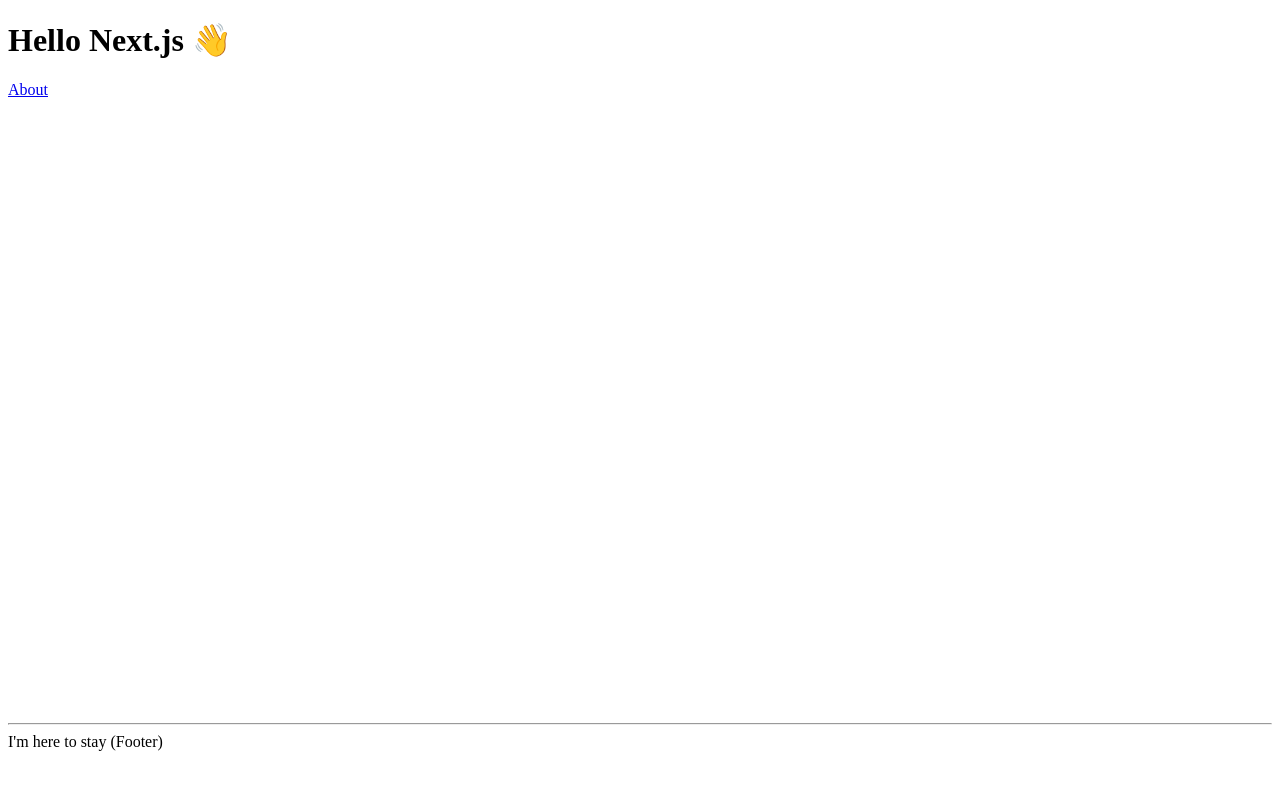
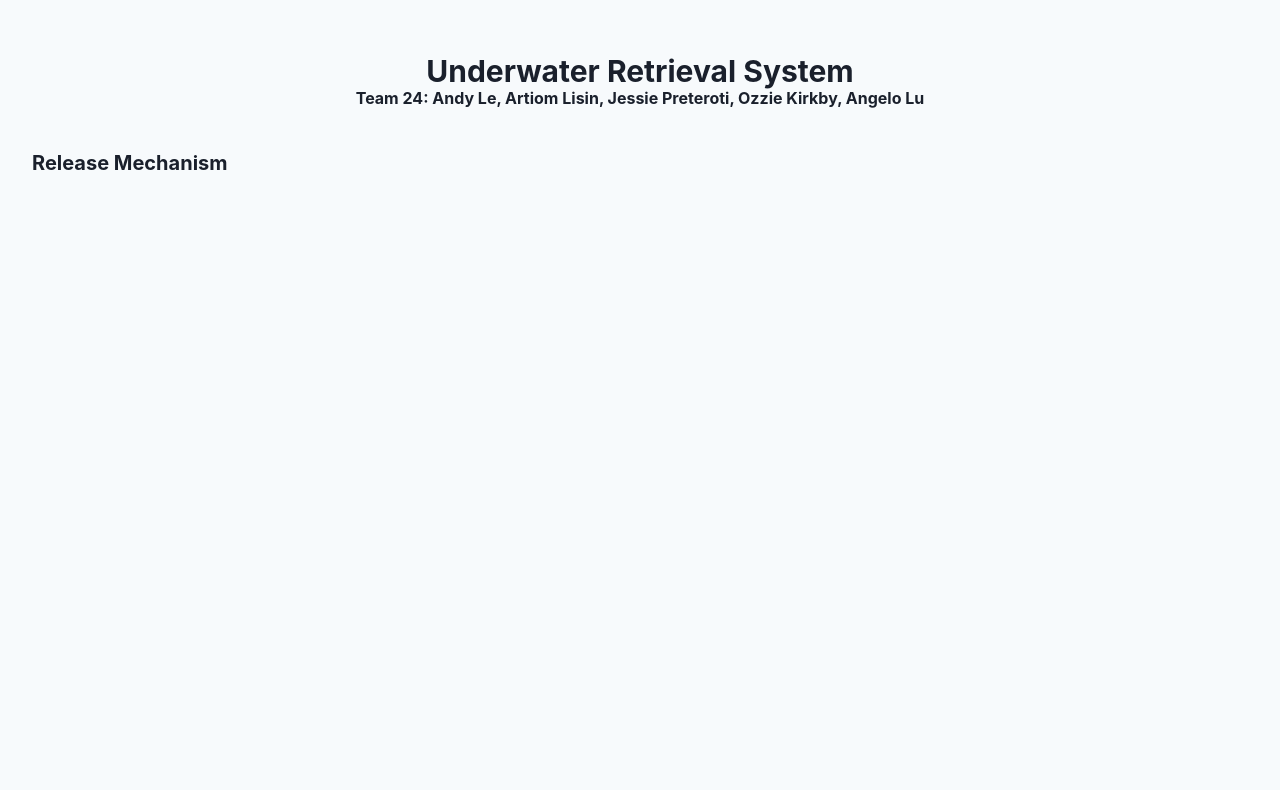
Before and after one commit to kirkbyo/mech460, a Next.js app: page / in a window 1280 px wide. Shown: the top 790 px of the page. Built offline with nearby package versions, Linux system fonts and the light colour scheme.

Commit message:
add Chakra

```diff
--- a/components/Layout.tsx
+++ b/components/Layout.tsx
@@ -1,15 +1,39 @@
-import React, { ReactNode } from 'react'
-import Head from 'next/head'
+import React, { ReactNode } from "react";
+import Link from "next/link";
+import Head from "next/head";
+import styled from "@emotion/styled";
 
 type Props = {
-  children?: ReactNode
-  title?: string
-}
+  children?: ReactNode;
+  title: string;
+  description: string;
+};
 
-const Layout = ({ children, title = 'This is the default title' }: Props) => (
-  <div>
+const Container = styled.div`
+  width: 100%;
+  min-height: 100vh;
+  max-width: 1400px;
+  position: relative;
+  box-sizing: border-box;
+  padding: 24pt;
+  margin: 0 auto;
+`;
+
+const Footer = styled.footer`
+  position: absolute;
+  bottom: 0;
+  height: 2rem;
+`;
+
+const Content = styled.div`
+  padding-bottom: 2rem;
+`;
+
+const Layout = ({ children, title, description }: Props) => (
+  <Container>
     <Head>
       <title>{title}</title>
+      <meta name="description" content={description} />
       <meta charSet="utf-8" />
       <meta name="viewport" content="initial-scale=1.0, width=device-width" />
     </Head>
@@ -17,12 +41,10 @@
       <nav>
       </nav>
     </header>
-    {children}
-    <footer>
-      <hr />
-      <span>I'm here to stay (Footer)</span>
-    </footer>
-  </div>
-)
+    <Content>{children}</Content>
+    <Footer>
+    </Footer>
+  </Container>
+);
 
-export default Layout
+export default Layout;
--- a/package.json
+++ b/package.json
@@ -8,7 +8,11 @@
     "type-check": "tsc"
   },
   "dependencies": {
+    "@chakra-ui/react": "^1.0.0",
+    "@emotion/react": "^11.0.0",
+    "@emotion/styled": "^11.0.0",
     "@google/model-viewer": "^1.3.0",
+    "framer-motion": "^2.9.4",
     "next": "latest",
     "react": "^16.12.0",
     "react-dom": "^16.12.0"
--- /dev/null
+++ b/pages/_app.tsx
@@ -0,0 +1,22 @@
+import * as React from "react";
+import { AppProps } from "next/app";
+import { css, Global } from "@emotion/react";
+import { ChakraProvider } from "@chakra-ui/react";
+
+const globalStyles = css`
+  body {
+    background-color: #f7fafc;
+    min-height: 100%;
+  }
+`;
+
+function App({ Component, pageProps }: AppProps): React.ReactNode {
+  return (
+    <ChakraProvider>
+      <Global styles={globalStyles} />
+      <Component {...pageProps} />
+    </ChakraProvider>
+  );
+}
+
+export default App;
--- a/pages/index.tsx
+++ b/pages/index.tsx
@@ -1,10 +1,10 @@
 import * as React from 'react'
 import Head from 'next/head'
-import Link from 'next/link'
 import Layout from '../components/Layout'
+import { Box, Heading } from '@chakra-ui/react'
 
 const IndexPage = () => (
-  <Layout title="Home | Next.js + TypeScript Example">
+  <Layout title="Home | Next.js + TypeScript Example" description="MECH460/464 Capstone">
     <Head>
       <script type="module" src="https://unpkg.com/@google/model-viewer/dist/model-viewer.min.js"></script>
       <script noModule src="https://unpkg.com/@google/model-viewer/dist/model-viewer-legacy.js"></script>
@@ -17,21 +17,21 @@
         .demo model-viewer {
           width: 100%;
           height: 100%;
-          background-color: #eee;
         }
         `}
       </style>
     </Head>
-    <h1>Hello Next.js 👋</h1>
-    <p>
-      <Link href="/about">
-        <a>About</a>
-      </Link>
-    </p>
-    <div className="demo">
-      {/* @ts-expect-error */}
-      <model-viewer src="/release-mechanism.glb" alt="A 3D model of an astronaut" auto-rotate camera-controls shadow-intensity="1.0" exposure="0.25"></model-viewer>
-    </div>
+    <Box textAlign="center" padding="16pt">
+      <Heading size="lg" as="h1">Underwater Retrieval System</Heading>
+      <Heading size="sm" as="h2">Team 24: Andy Le, Artiom Lisin, Jessie Preteroti, Ozzie Kirkby, Angelo Lu</Heading>
+    </Box>
+    <Box marginTop="16pt">
+      <Heading size="md">Release Mechanism</Heading>
+      <div className="demo">
+        {/* @ts-expect-error */}
+        <model-viewer src="/release-mechanism.glb" alt="A 3D model of an astronaut" auto-rotate camera-controls shadow-intensity="1.0" exposure="0.25"></model-viewer>
+      </div>
+    </Box>
   </Layout>
 )
 
```
Also changed, not shown: 1 other file (tests, documents, lock files or other folders).
